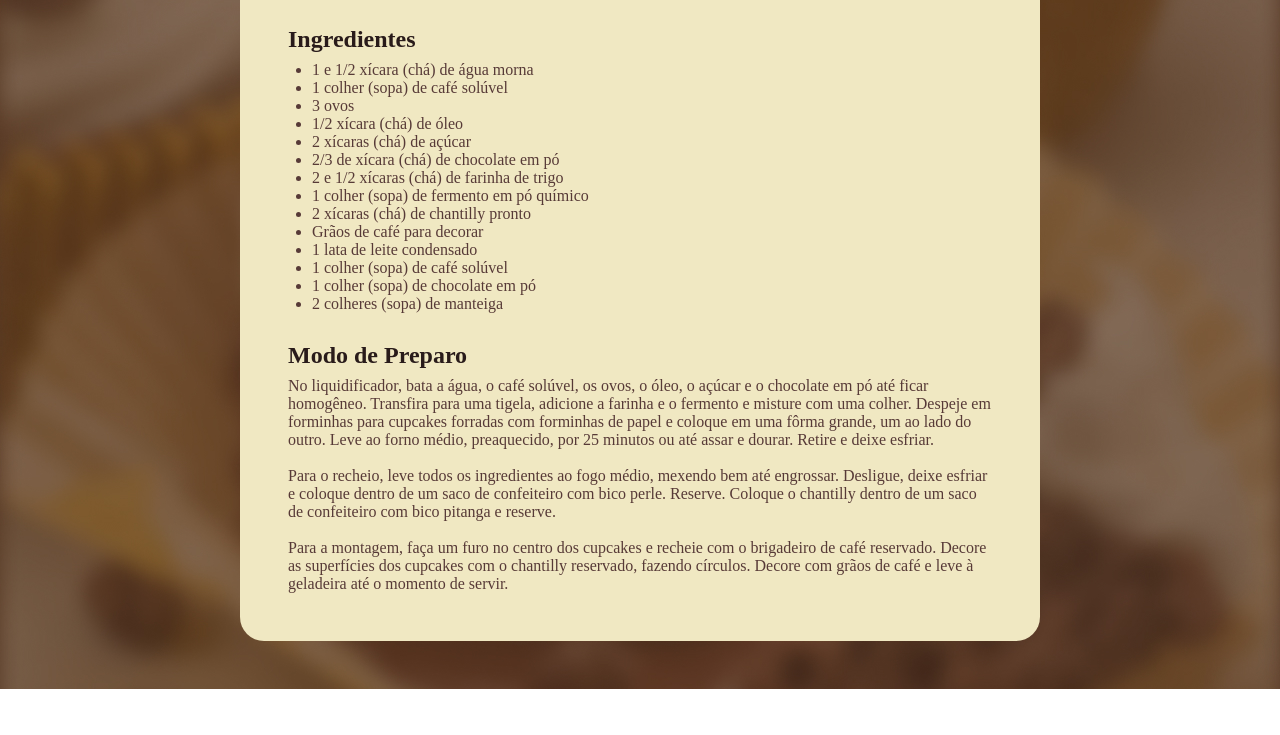
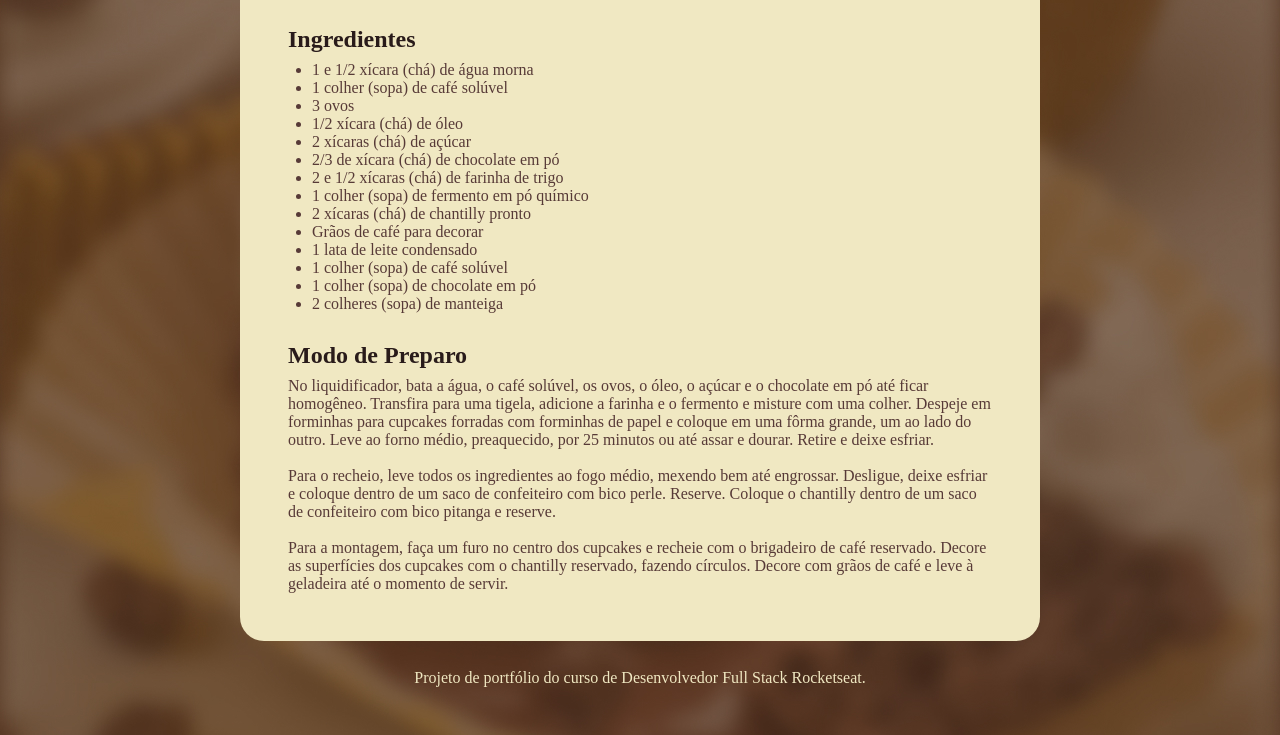
Before and after one commit to PauloWink/projeto-receita, a plain HTML site: page Página de Receita/index.html in a window 1280 px wide. Shown: the part 669-1404 px from the top of the page. Before the commit the page ends 1358 px from the top, so only its background shows below. Drawn offline with Linux system fonts and the light colour scheme; a web font is replaced by a local one.

Commit message:
adicionando footer

```diff
--- a/Página de Receita/index.html
+++ b/Página de Receita/index.html
@@ -55,5 +55,8 @@
           </section>
         </main>
     </div>
+    <footer>
+      Projeto de portfólio do curso de Desenvolvedor Full Stack Rocketseat.
+    </footer>
 </body>
 </html>
--- a/Página de Receita/style.css
+++ b/Página de Receita/style.css
@@ -19,7 +19,7 @@ body{
    padding: 24px;
    background-color: #F0E8C2;
    border-radius: 24px;
-   margin: 48px auto;
+   margin: 48px auto 28px;
 }
 
 img{
@@ -57,3 +57,9 @@ h1, h2 {
 ul{
     padding-left: 24px;
 }
+
+footer{
+    color:#F0E8C2;
+    text-align: center;
+    padding-bottom: 48px;
+}
```
